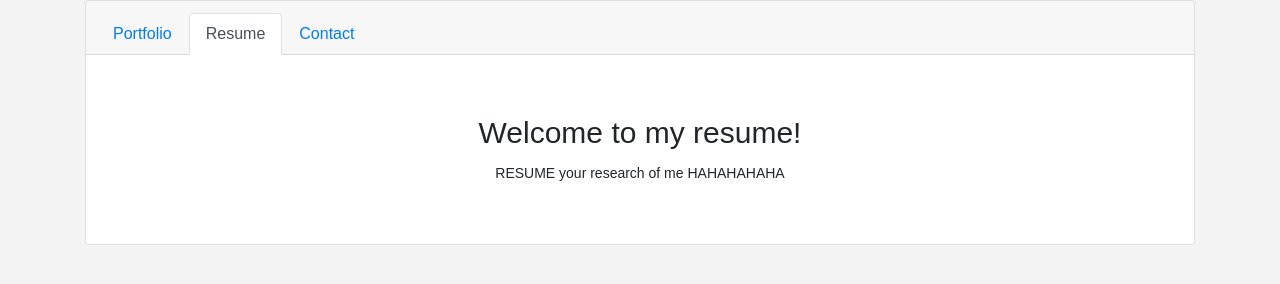
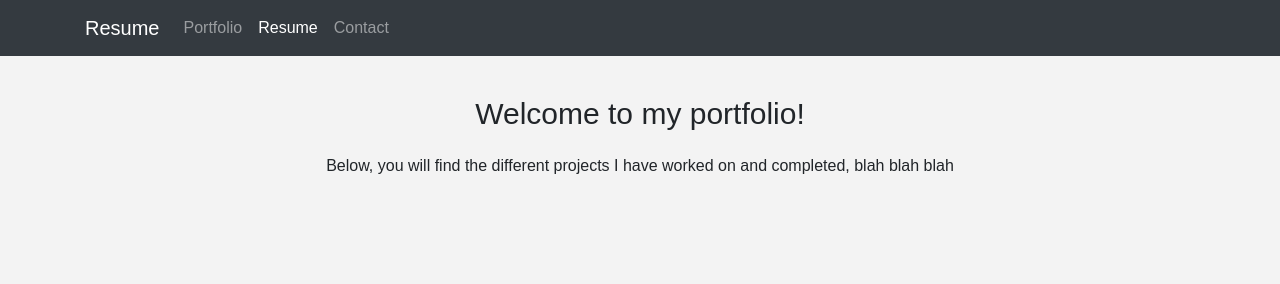
Before and after one commit to thodzen/thodzen.github.io, a plain HTML site: page resume.html in a window 1280 px wide. Shown: the top 284 px of the page. Drawn offline with nearby package versions, Linux system fonts and the light colour scheme.

Commit message:
Updated Nav and Header

```diff
--- /dev/null
+++ b/_global.scss
@@ -0,0 +1,11 @@
+@mixin Body() {
+  font-family: Arial, Helvetica, sans-serif;
+  background-color: #f3f3f3;
+}
+
+/*
+@mixin Container() {
+  margin-top: 15px;
+  margin-bottom: 30px;
+}
+*/
--- a/_header.scss
+++ b/_header.scss
@@ -1,7 +1,25 @@
-.header {
-    margin:40px;
+@mixin header {
+  margin: 40px;
+  opacity: 0;
 
-    h5{
-        font-size: 30px;
-    }
+  animation: header_fade;
+  animation-duration: .5s;
+  animation-delay: .3s;
+  animation-fill-mode: forwards;
+
+  h5 {
+    font-size: 30px;
+  }
+  p{
+      padding: 10px;
+      font-size: 16px;
+  }
+  @keyframes header_fade {
+      0%{
+          opacity: 0;
+      }
+      100%{
+          opacity: 1;
+      }
+  }
 }
--- a/resume.html
+++ b/resume.html
@@ -15,38 +15,43 @@
       integrity="sha384-ggOyR0iXCbMQv3Xipma34MD+dH/1fQ784/j6cY/iJTQUOhcWr7x9JvoRxT2MZw1T"
       crossorigin="anonymous"
     />
-    <link rel="stylesheet" href="style.css" />
+    <link rel="stylesheet" href="resume.css" />
     <title>Hello, world!</title>
   </head>
   <body>
-    <!--!HEADER CARDS-->
-    <div class="container">
-      <div class="card text-center">
-        <div class="card-header">
-          <ul class="nav nav-tabs card-header-tabs">
+    <!--!NAV BAR-->
+    <nav class="navbar navbar-expand-lg navbar-dark bg-dark">
+      <div class="container">
+      <a class="navbar-brand" href="#">Resume</a>
+        <button class="navbar-toggler" type="button" data-toggle="collapse" data-target="#navbarSupportedContent" aria-controls="navbarSupportedContent" aria-expanded="false" aria-label="Toggle navigation">
+          <span class="navbar-toggler-icon"></span>
+        </button>
+
+        <div class="collapse navbar-collapse" id="navbarSupportedContent">
+          <ul class="navbar-nav mr-auto">
             <li class="nav-item">
-              <a class="nav-link" href="index.html">Portfolio</a>
+              <a class="nav-link" href="./index.html">Portfolio <span class="sr-only">(current)</span></a>
             </li>
-            <li class="nav-item">
-              <a class="nav-link active" href="resume.html">Resume</a>
+            <li class="nav-item active">
+              <a class="nav-link" href="./resume.html">Resume</a>
             </li>
             <li class="nav-item">
               <a class="nav-link" href="#">Contact</a>
             </li>
           </ul>
         </div>
-        <div class="header">
-          <div class="card-body">
-            <h5 class="card-title">Welcome to my resume!</h5>
-            <p class="card-text">
-              RESUME your research of me HAHAHAHAHA
+      </div>
+      </nav>
+
+      <!--! HEADER-->
+        <div class="header text-center">
+            <h5 class="card-title">Welcome to my portfolio!</h5>
+            <p>
+              Below, you will find the different projects I have worked on and
+              completed, blah blah blah
             </p>
           </div>
         </div>
-      </div>
-
-
-    </div>
 
     <!-- Optional JavaScript -->
     <!-- jQuery first, then Popper.js, then Bootstrap JS -->
--- /dev/null
+++ b/resume.scss
@@ -0,0 +1,11 @@
+@import "./header";
+@import "./global";
+
+.header {
+  @include header();
+}
+
+body {
+  @include Body();
+  margin-bottom:10000px;
+}
--- a/style.scss
+++ b/style.scss
@@ -1,11 +1,12 @@
 @import "./project_cards";
 @import "./header";
+@import "./global";
 
-body{
-    font-family: Arial, Helvetica, sans-serif;
-    background-color: #f3f3f3;
+
+body {
+  @include Body();
 }
-.container-fluid{
-    margin-top: 15px;
-    margin-bottom: 30px;
+
+.header {
+    @include header();
 }
```
Also changed, not shown: _project_cards.scss (+7 -7 lines), index.html (+19 -12 lines), resume.css (added), style.css, 2 other files.
